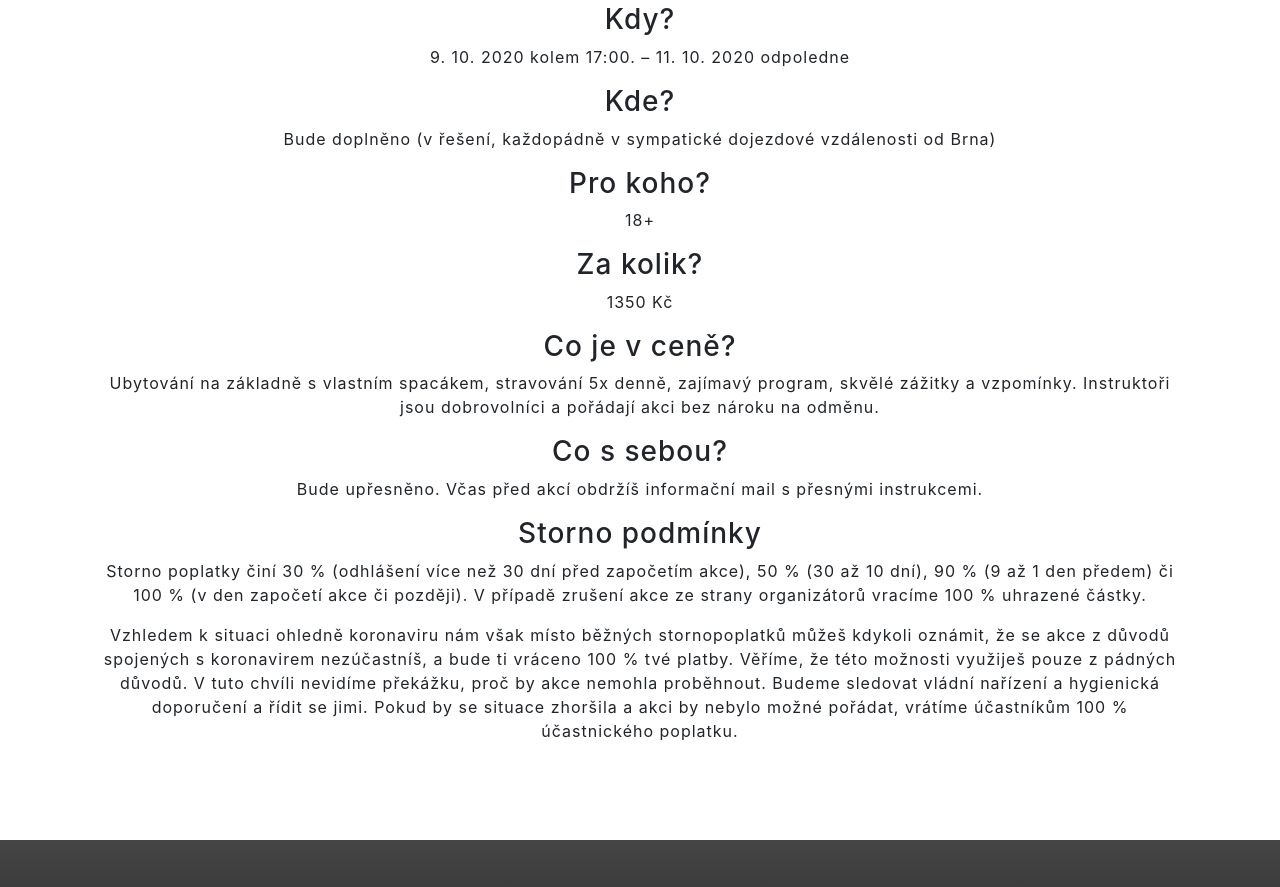
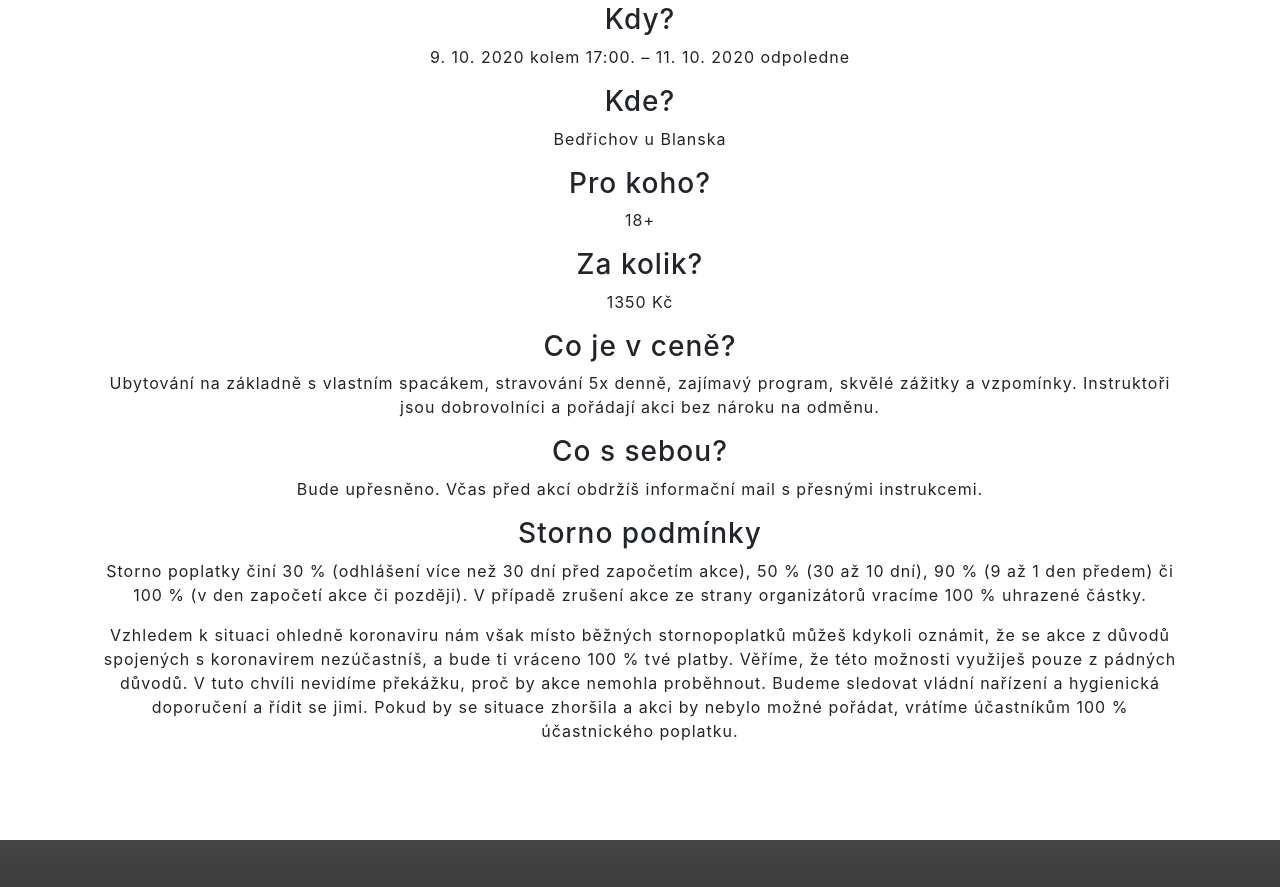
Before and after one commit to InstruktoriBrno/bezchybi-web, a website with bundled scripts: page index.html in a window 1280 px wide. Shown: the part 1959-2846 px from the top of the page. Built offline with nearby package versions, Linux system fonts and the light colour scheme.

Commit message:
Update index.html

```diff
--- a/index.html
+++ b/index.html
@@ -129,7 +129,7 @@
             <h3>Kdy?</h3>
             <p>9. 10. 2020 kolem 17:00. – 11. 10. 2020 odpoledne</p>
             <h3>Kde?</h3>
-            <p>Bude doplněno (v řešení, každopádně v sympatické dojezdové vzdálenosti od Brna)</p>
+            <p>Bedřichov u Blanska</p>
             <h3>Pro koho?</h3>
             <p>18+</p>
             <h3>Za kolik?</h3>
```
